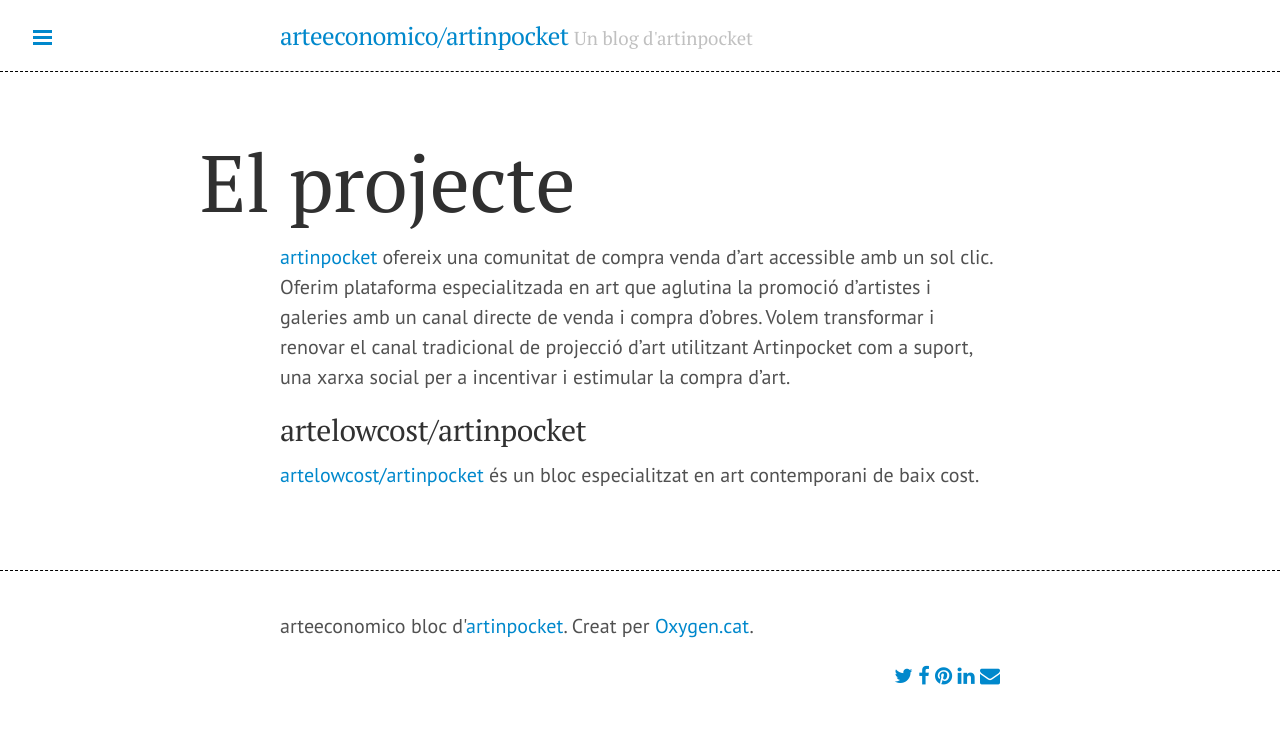
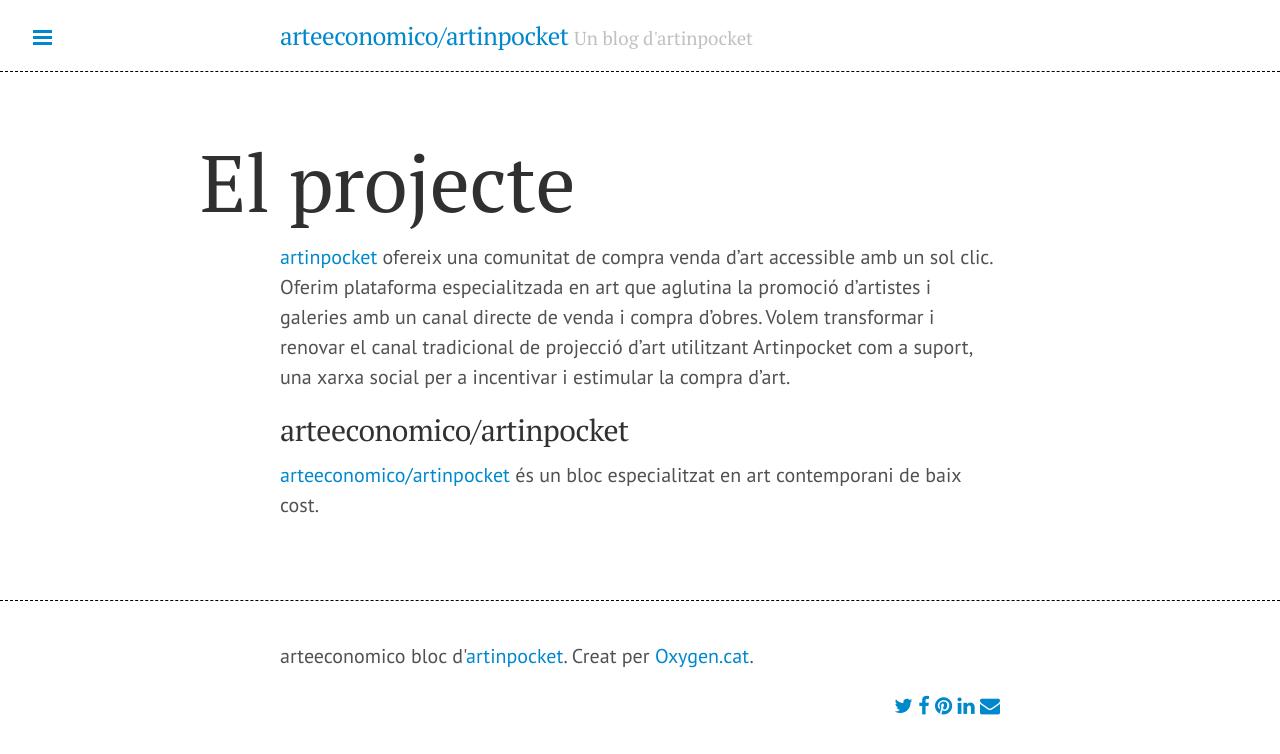
Before and after one commit to arteeconomico/arteeconomico.github.io, a Jekyll site: the page built from about.md, in a window 1280 px wide. Shown: the top 754 px of the page. Built offline with Jekyll 4.4.1, drawn with Linux system fonts in a browser that asks for light colours; nearby versions of some CDN libraries; Markdown is read by kramdown in place of the engine named in the settings.

Commit message:
ajustada la pàgina about.

```diff
--- a/about.md
+++ b/about.md
@@ -5,6 +5,6 @@
 
 [artinpocket](http://www.artinpocket.cat/ 'artinpocket, una comunitat de compra venda d’art accessible amb un sol clic') ofereix una comunitat de compra venda d’art accessible amb un sol clic. Oferim plataforma especialitzada en art que aglutina la promoció d'artistes i galeries amb un canal directe de venda i compra d'obres. Volem transformar i renovar el canal tradicional de projecció d’art utilitzant Artinpocket com a suport, una xarxa social per a incentivar i estimular la compra d’art.
 
-##artelowcost/artinpocket
+##arteeconomico/artinpocket
 
-[artelowcost/artinpocket](/) és un bloc especialitzat en art contemporani de baix cost.
+[arteeconomico/artinpocket](/) és un bloc especialitzat en art contemporani de baix cost.
```
